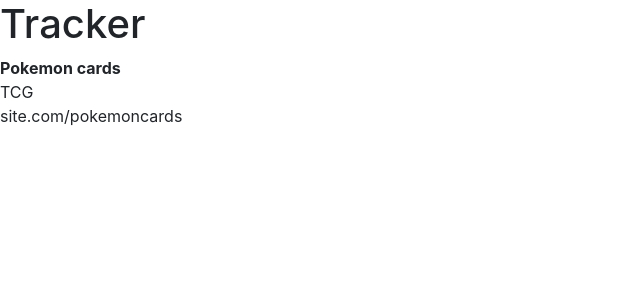
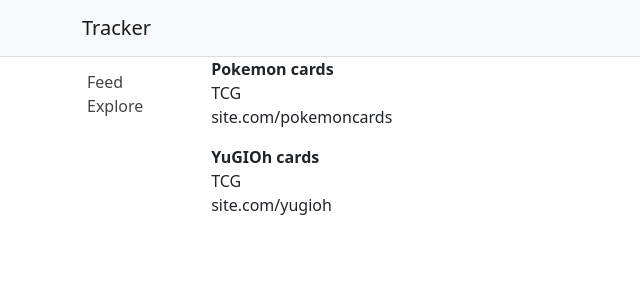
Before and after one commit to nickrdandrea/inventory_tracker, a React (Create React App) app in the folder frontend/: page / in a window 1280 px wide. Shown: the top 300 px of the page, without its empty margins (0-640 px from the left). Built offline with nearby package versions, Linux system fonts and the light colour scheme.

Commit message:
Add nav components to app

```diff
--- a/frontend/src/App.js
+++ b/frontend/src/App.js
@@ -1,22 +1,15 @@
+import Container from 'react-bootstrap/Container';
+import Header from './components/Header';
+import Body from './components/Body';
+import ItemFeed from './components/ItemFeed';
+
 export default function App() {
-  const item = {
-    id: 1,
-    description: 'Pokemon cards',
-    category: 'TCG',
-    url: 'site.com/pokemoncards',
-    vendor_id: 1,
-  }
-
   return (
-    <>
-      <h1>Tracker</h1>
-      <p>
-        <b>{item.description}</b>
-        <br />
-        {item.category}
-        <br />
-        {item.url}
-      </p>
-    </>
+    <Container fluid className="App">
+      <Header />
+      <Body sidebar>
+        <ItemFeed />
+      </Body>
+    </Container>
   );
 }
--- /dev/null
+++ b/frontend/src/components/Body.js
@@ -0,0 +1,14 @@
+import Container from 'react-bootstrap/Container';
+import Stack from 'react-bootstrap/Stack';
+import Sidebar from './Sidebar';
+
+export default function Body({ sidebar, children }) {
+  return (
+    <Container>
+      <Stack direction="horizontal" className="Body">
+        {sidebar && <Sidebar />}
+        <Container className="Content">{children}</Container>
+      </Stack>
+    </Container>
+  );
+}
--- /dev/null
+++ b/frontend/src/components/Header.js
@@ -0,0 +1,12 @@
+import Navbar from 'react-bootstrap/Navbar';
+import Container from 'react-bootstrap/Container';
+
+export default function Header() {
+  return (
+    <Navbar bg="light" sticky="top" className="Header">
+      <Container>
+        <Navbar.Brand>Tracker</Navbar.Brand>
+      </Container>
+    </Navbar>
+  );
+}
--- /dev/null
+++ b/frontend/src/components/ItemFeed.js
@@ -0,0 +1,38 @@
+export default function ItemFeed() {
+  const items = [
+    {
+      id: 1,
+      description: 'Pokemon cards',
+      category: 'TCG',
+      url: 'site.com/pokemoncards',
+      vendor_id: 1,
+    },
+    {
+      id: 2,
+      description: 'YuGIOh cards',
+      category: 'TCG',
+      url: 'site.com/yugioh',
+      vendor_id: 1,
+    },
+  ];
+
+  return (
+    <>
+      {items.length === 0 ? (
+        <p>There are no items to display.</p>
+      ) : (
+        items.map((item) => {
+          return (
+            <p key={item.id}>
+              <b>{item.description}</b>
+              <br />
+              {item.category}
+              <br />
+              {item.url}
+            </p>
+          );
+        })
+      )}
+    </>
+  );
+}
--- /dev/null
+++ b/frontend/src/components/Sidebar.js
@@ -0,0 +1,15 @@
+import Navbar from 'react-bootstrap/Navbar';
+import Nav from 'react-bootstrap/Nav';
+
+export default function Sidebar() {
+  return (
+    <Navbar sticky="top" className="flex-column Sidebar">
+      <Nav.Item>
+        <Nav.Link href="/">Feed</Nav.Link>
+      </Nav.Item>
+      <Nav.Item>
+        <Nav.Link href="/explore">Explore</Nav.Link>
+      </Nav.Item>
+    </Navbar>
+  );
+}
--- a/frontend/src/index.css
+++ b/frontend/src/index.css
@@ -1,13 +1,32 @@
-body {
-  margin: 0;
-  font-family: -apple-system, BlinkMacSystemFont, 'Segoe UI', 'Roboto', 'Oxygen',
-    'Ubuntu', 'Cantarell', 'Fira Sans', 'Droid Sans', 'Helvetica Neue',
-    sans-serif;
-  -webkit-font-smoothing: antialiased;
-  -moz-osx-font-smoothing: grayscale;
+.App {
+  padding: 0;
 }
 
-code {
-  font-family: source-code-pro, Menlo, Monaco, Consolas, 'Courier New',
-    monospace;
+.Header {
+  border-bottom: 1px solid #ddd;
 }
+
+.Sidebar {
+  width: 120px;
+  margin: 5px;
+  position: sticky;
+  top: 62px;
+  align-self: flex-start;
+  align-items: start;
+}
+
+.Sidebar .nav-item {
+  width: 100%;
+}
+
+.Sidebar a {
+  color: #444;
+}
+
+.Sidebar a:hover {
+  background-color: #eee;
+}
+
+.Sidebar a:visited {
+  color: #444;
+}
```
